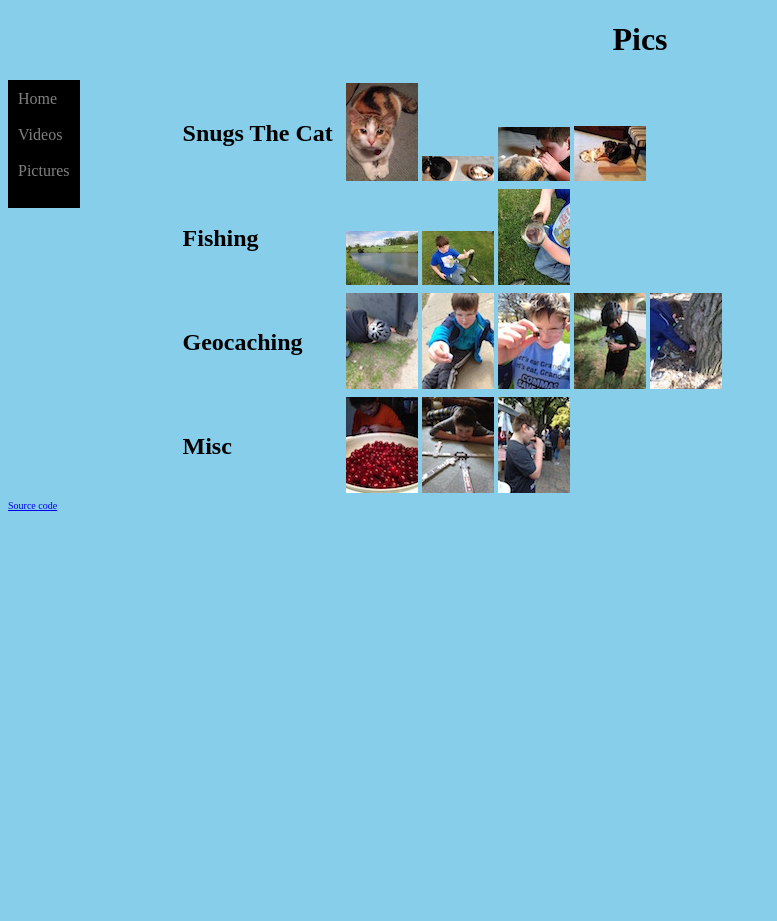
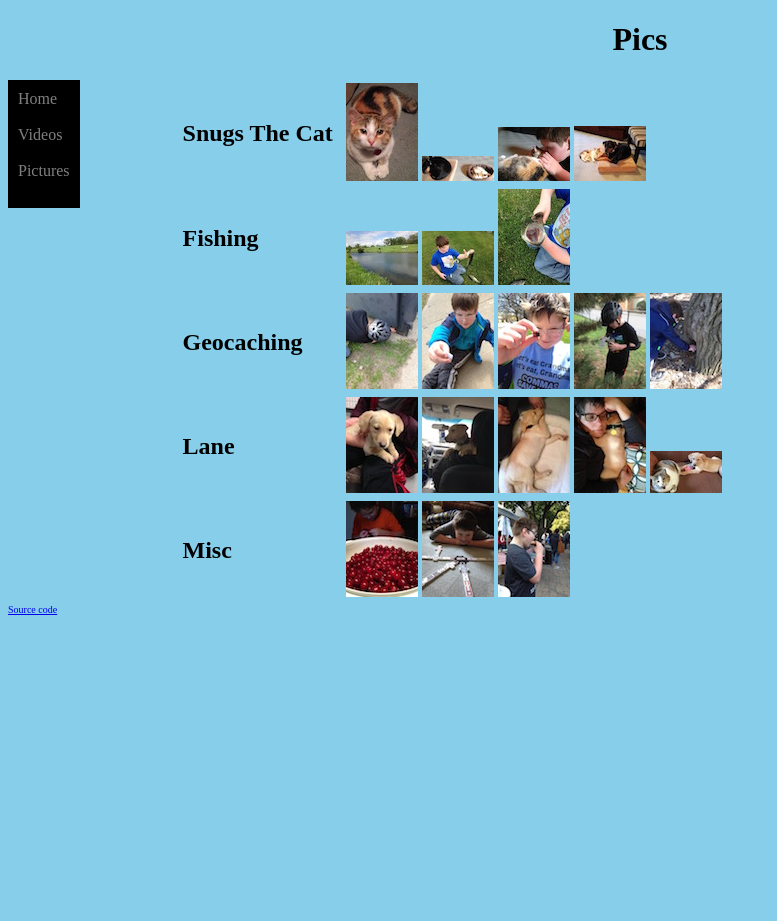
Before and after one commit to pjht/pjht.github.io, a Jekyll site: the page built from pics/index.html, in a window 1280 px wide. Shown: the whole page, without its empty margins (0-777 px from the left). Built offline with Jekyll 4.4.1, drawn with Linux system fonts in a browser that asks for light colours; nearby versions of some CDN libraries.

Commit message:
Add Lane pics

```diff
--- a/pics/index.html
+++ b/pics/index.html
@@ -40,6 +40,18 @@ title: Pics
   </tr>
   <tr>
     <td>
+      <h2> Lane </h2>
+    </td>
+    <td>
+      {% include img.html img="First-Time" gallery="lane" %}
+      {% include img.html img="Coming-Home" gallery="lane" %}
+      {% include img.html img="Home" gallery="lane" %}
+      {% include img.html img="Snuggling" gallery="lane" %}
+      {% include img.html img="With-Kitty" gallery="lane" %}
+    </td>
+  </tr>
+  <tr>
+    <td>
       <h2> Misc </h2>
     </td>
     <td>
```
Also changed, not shown: pics/Coming-Home.jpg (added), pics/First-Time.jpg (added), pics/Home.jpg (added), pics/Snuggling.jpg (added), pics/With-Kitty.jpg (added), pics/thumbnails/Coming-Home.jpg (added), pics/thumbnails/First-Time.jpg (added), pics/thumbnails/Home.jpg (added), pics/thumbnails/Snuggling.jpg (added), pics/thumbnails/With-Kitty.jpg (added).
